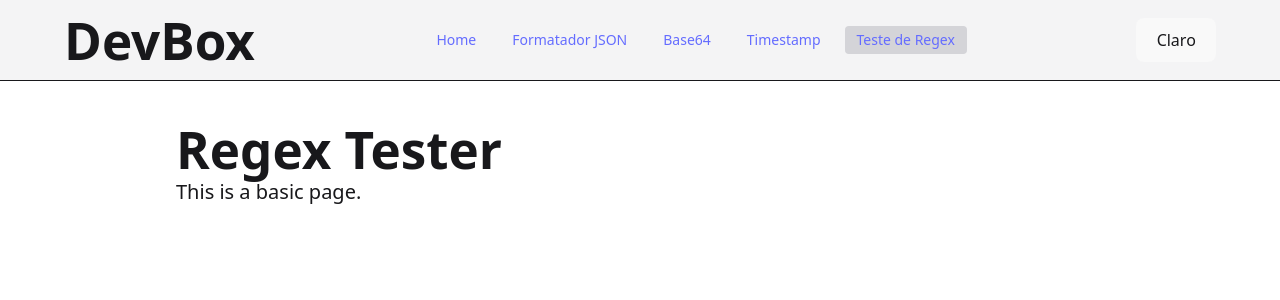
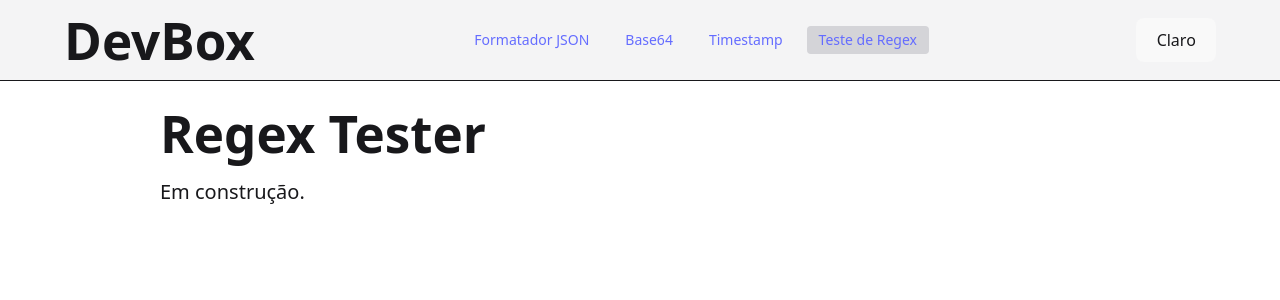
Before and after one commit to Elismar13/devbox, a React (Vite) app: page /regex-tester in a window 1280 px wide. Shown: the top 300 px of the page. Built offline with nearby package versions, Linux system fonts and the light colour scheme.

Commit message:
refactor: remove unused dependencies and clean up routing in Header and AppRoutes

```diff
--- a/package.json
+++ b/package.json
@@ -12,7 +12,6 @@
   "dependencies": {
     "@codemirror/lang-json": "^6.0.1",
     "@uiw/react-codemirror": "^4.23.12",
-    "clsx": "^2.1.1",
     "codemirror": "^6.0.1",
     "dayjs": "^1.11.13",
     "i18next": "^25.0.1",
--- a/src/components/Header.tsx
+++ b/src/components/Header.tsx
@@ -1,12 +1,12 @@
 // src/components/Header.tsx
 import { Link, useLocation } from 'react-router-dom'
 import { useTranslation } from 'react-i18next'
-import clsx from 'clsx'
+import { cn } from '../utils/classNameJoiner' // opcional: utilitário para classes condicionais
 import DarkModeToggle from './DarkModeToggle'
 
 const tools = [
-  { path: '/', label: 'home' },
-  { path: '/json-formatter', label: 'jsonFormatter' },
+  // { path: '/', label: 'home' },
+  { path: '/', label: 'jsonFormatter' },
   { path: '/base64', label: 'base64' },
   { path: '/timestamp', label: 'timestamp' },
   // { path: '/uuid', label: 'uuid' },
@@ -27,7 +27,7 @@ export default function Header() {
             <Link
               key={path}
               to={path}
-              className={clsx(
+              className={cn(
                 'px-3 py-1 rounded transition-colors',
                 location.pathname === path
                   ? 'bg-zinc-300 dark:bg-zinc-700'
--- a/src/pages/JsonFormatter.tsx
+++ b/src/pages/JsonFormatter.tsx
@@ -4,7 +4,6 @@ import PageContainer from '../components/PageContainer'
 import ThemeContext from '../context/ThemeContext'
 
 import { HiCheckCircle } from 'react-icons/hi'
-import { BiErrorCircle } from 'react-icons/bi'
 import { FiCheck, FiSettings } from 'react-icons/fi'
 
 import IconButton from '../components/IconButton'
--- a/src/pages/RegexTester.tsx
+++ b/src/pages/RegexTester.tsx
@@ -1,7 +1,7 @@
 const RegexTester = () => (
-  <div className="p-4">
-    <h1 className="text-3xl font-bold">Regex Tester</h1>
-    <p className="text-xl">This is a basic page.</p>
+  <div className="">
+    <h1 className="text-2xl font-bold">Regex Tester</h1>
+    <p className="text-xl mt-4">Em construção.</p>
   </div>
 );
 
--- a/src/routes/routes.tsx
+++ b/src/routes/routes.tsx
@@ -1,16 +1,15 @@
 import { Route, Routes } from 'react-router-dom'
-import Home from '../pages/Home'
 import JsonFormatter from '../pages/JsonFormatter'
 import Base64 from '../pages/Base64Tool'
 import Timestamp from '../pages/TimestampTool'
-import Uuid from '../pages/Uuid'
 import RegexTester from '../pages/RegexTester'
 
 export default function AppRoutes() {
   return (
     <Routes>
-      <Route path="/" element={<Home />} />
-      <Route path="/json-formatter" element={<JsonFormatter />} />
+      {/* <Route path="/" element={<Home />} /> */}
+      {/* <Route path="/json-formatter" element={<JsonFormatter />} /> */}
+      <Route path="/" element={<JsonFormatter />} />
       <Route path="/base64" element={<Base64 />} />
       <Route path="/timestamp" element={<Timestamp />} />
       {/* <Route path="/uuid" element={<Uuid />} /> */}
```
